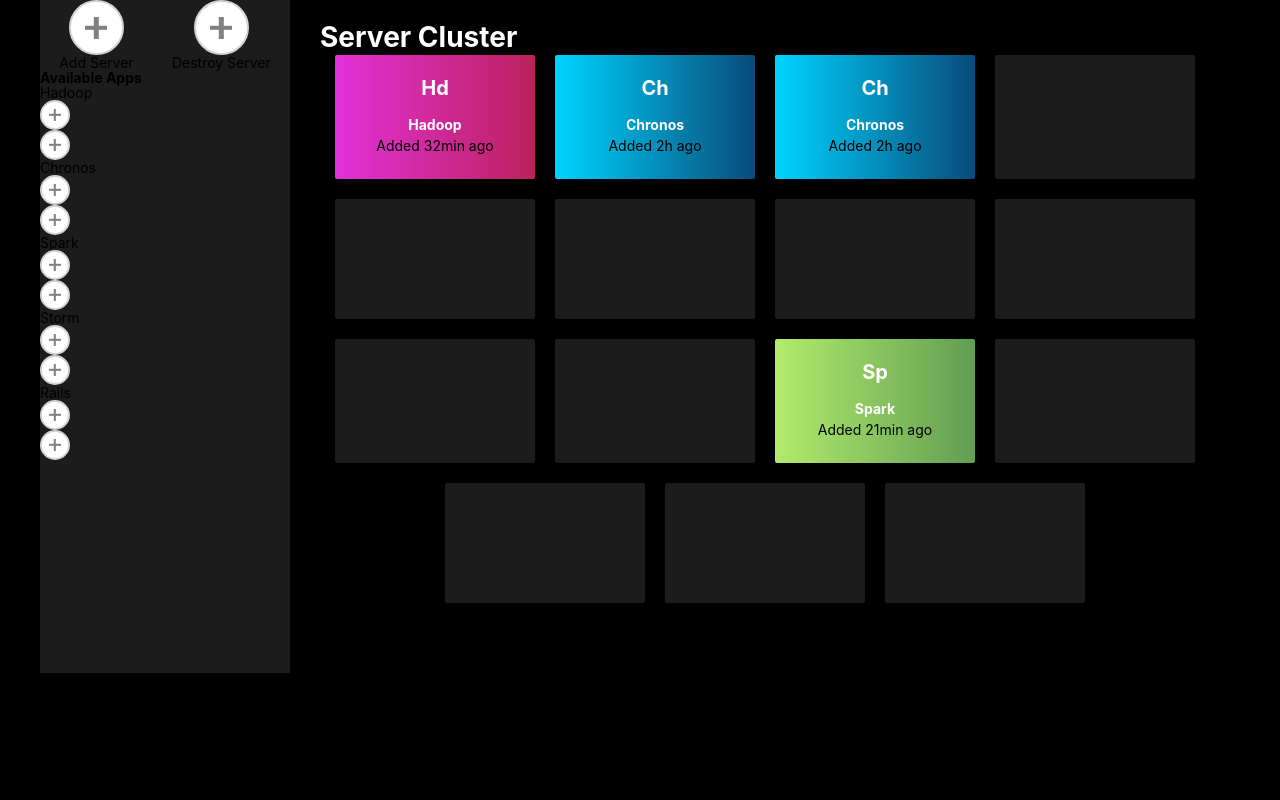
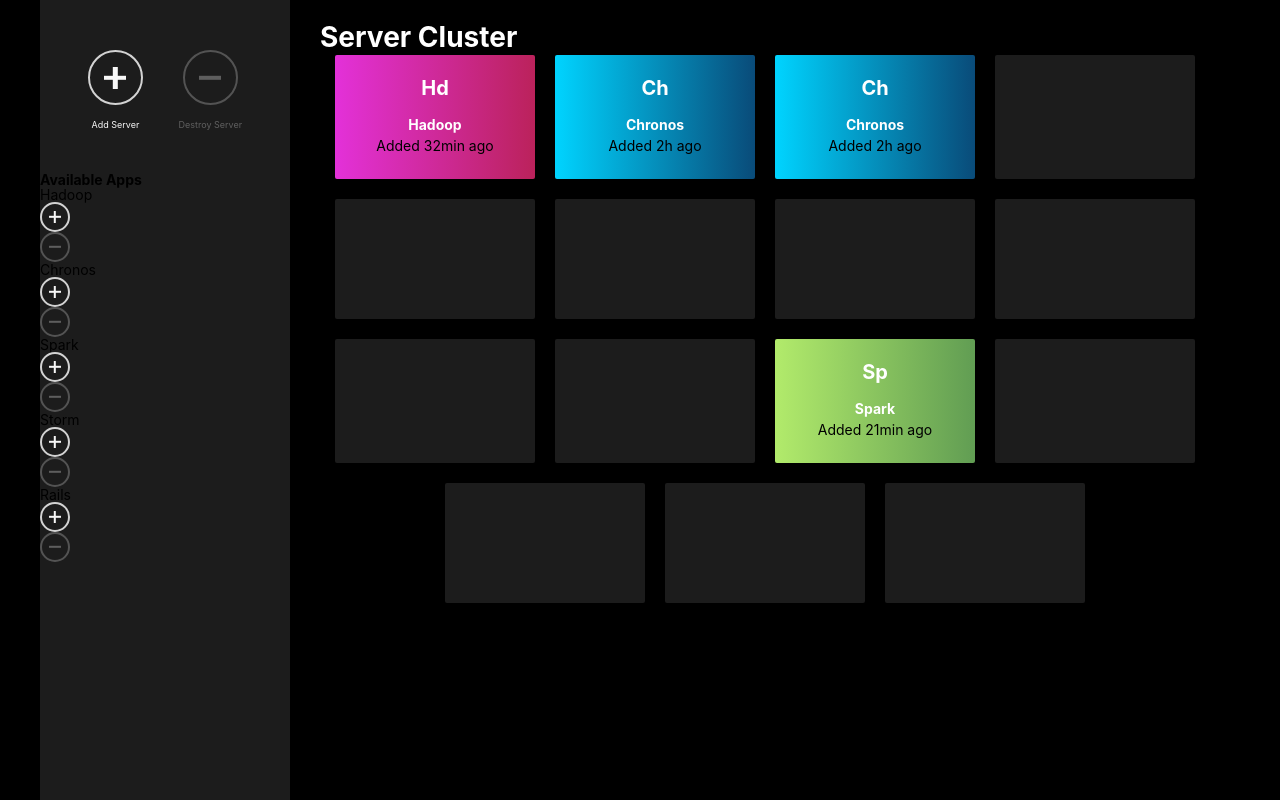
Before and after one commit to mark-bonnici/server-cluster, a React (Create React App) app: page / in a window 1280 px wide. Built offline with nearby package versions, Linux system fonts and the light colour scheme.

Commit message:
style server control

```diff
--- a/src/components/Button.js
+++ b/src/components/Button.js
@@ -1,22 +1,21 @@
 import React from "react"
 import * as PropTypes from "prop-types"
 
-const Button = ({ text, modifier }) => (
+const Button = ({ type, modifier }) => (
   <>
     <div>
-      <button className={`round-button ${modifier}`} />
+      <button className={`round-button ${modifier} round-button--${type}`} />
     </div>
-    <label>{text}</label>
   </>
 )
 
 Button.propTypes = {
-  text: PropTypes.string,
+  type: PropTypes.string,
   modifier: PropTypes.string
 }
 
 Button.defaultProps = {
-  text: "",
+  type: "",
   modifier: ""
 }
 
--- a/src/components/ServerControl.js
+++ b/src/components/ServerControl.js
@@ -9,11 +9,13 @@
   <div className="server-control">
     <div className="server-control__button">
       <Button type="add" modifier={BUTTON_MODIFIER} />
-      <label>{ADD_BUTTON_TEXT}</label>
+      <label className="server-control__label">{ADD_BUTTON_TEXT}</label>
     </div>
     <div className="server-control__button">
       <Button type="remove" modifier={BUTTON_MODIFIER} />
-      <label>{REMOVE_BUTTON_TEXT}</label>
+      <label className="server-control__label server-control__label--remove">
+        {REMOVE_BUTTON_TEXT}
+      </label>
     </div>
   </div>
 )
--- a/src/styles/blocks/button.scss
+++ b/src/styles/blocks/button.scss
@@ -1,24 +1,29 @@
+@import "../helpers/variables";
+@import "../helpers/mixins.scss";
+
 .round-button {
   border: 2px solid lightgrey;
-  background-color: #fff;
+  background: transparent;
   font-size: 16px;
   height: 2.5em;
   width: 2.5em;
   border-radius: 999px;
   position: relative;
   cursor: pointer;
+  color: $buttonColor;
 
   &:after,
   &:before {
     content: "";
     display: block;
-    background-color: grey;
+    background-color: $buttonColor;
     position: absolute;
     top: 50%;
     left: 50%;
     transform: translate(-50%, -50%);
   }
 
+  &--add {
     &:before {
       height: 1em;
       width: 0.2em;
@@ -30,10 +35,23 @@
     }
   }
 
-.round-button--small {
+  &--remove {
+    opacity: 0.3;
+    &:after {
+      height: 0.2em;
+      width: 1em;
+    }
+  }
+
+  &--small {
     font-size: 12px;
   }
 
-.round-button--large {
+  &--large {
     font-size: 22px;
   }
+
+  &:hover {
+    opacity: 0.7;
+  }
+}
--- a/src/styles/blocks/server-control.scss
+++ b/src/styles/blocks/server-control.scss
@@ -1,10 +1,23 @@
+@import "../helpers/variables";
+
 .server-control {
   display: flex;
   justify-content: center;
   text-align: center;
+  margin: 30px;
+  color: $serverControlButtonColor;
 
   div {
     flex: 0 1 auto;
-    margin: 0 auto;
+    margin: 10px auto;
+  }
+
+  &__label {
+    position: relative;
+    font-size: 0.9rem;
+
+    &--remove {
+      opacity: 0.3;
+    }
   }
 }
--- a/src/styles/helpers/common.scss
+++ b/src/styles/helpers/common.scss
@@ -39,6 +39,7 @@
   display: flex;
   max-width: 1200px;
   margin: 0 auto;
+  height: 100vh;
 }
 
 .flex-centered {
--- a/src/styles/helpers/variables.scss
+++ b/src/styles/helpers/variables.scss
@@ -36,7 +36,9 @@
 $titleColor: $white;
 
 $pageBackgroundColor: $black;
+$serverControlButtonColor: $alabaster;
 
+$buttonColor: $alabaster;
 $buttonTextColor: $white;
 $buttonBorderColor: $outrageousOrange;
 $buttonBackgroundColor: $outrageousOrange;
```
Lines whose indentation alone changed are shown as unchanged.
